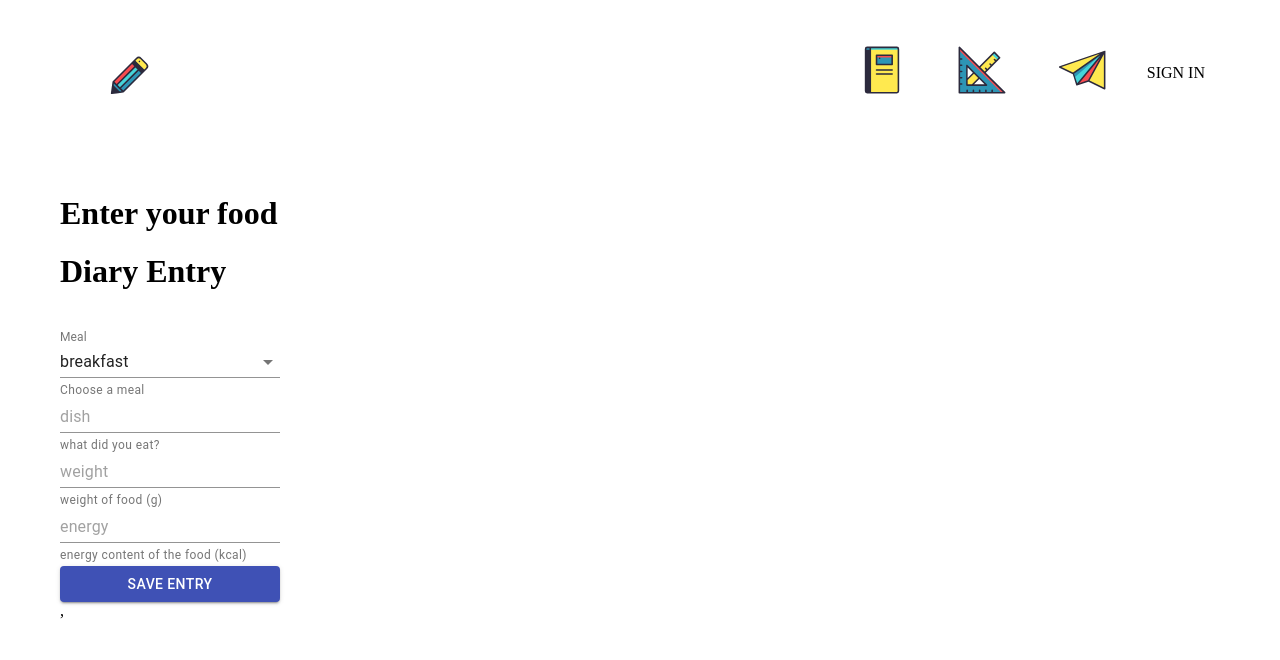
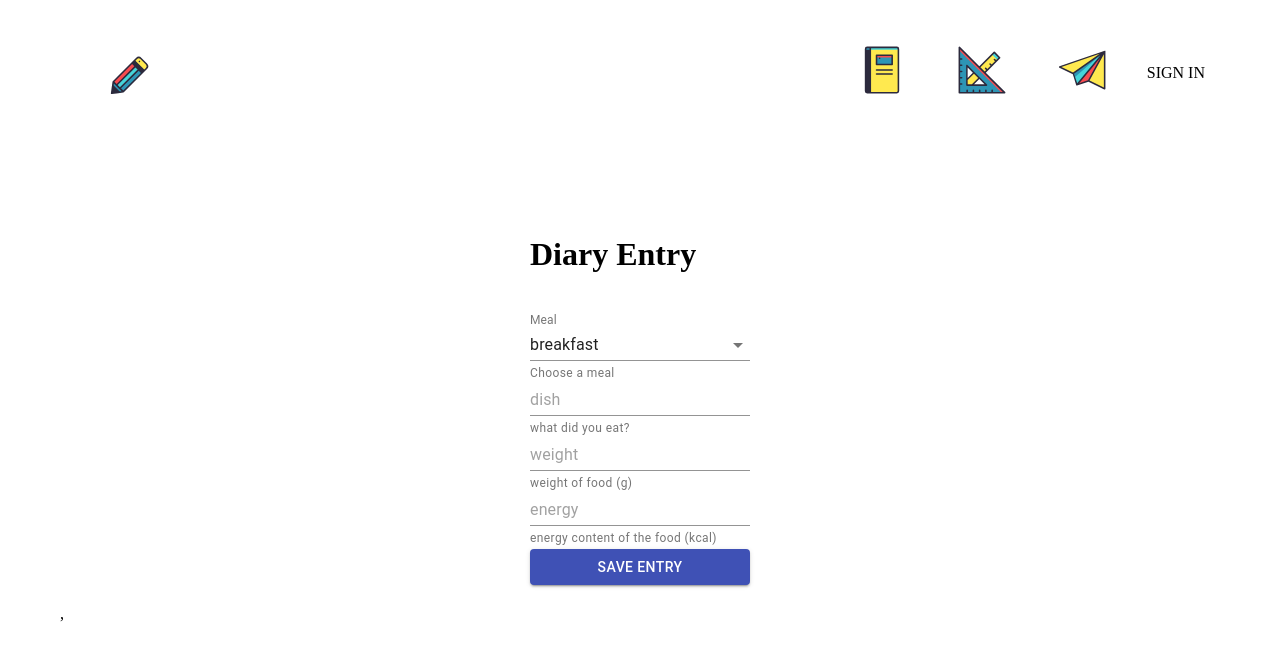
Before and after one commit to DavidAtMollimers/food-diary, a React (Create React App) app: page /entry in a window 1280 px wide. Shown: the top 660 px of the page. Built offline with nearby package versions, Linux system fonts and the light colour scheme.

Commit message:
Center the diary entry form

```diff
--- a/src/pages/entry/entry.page.jsx
+++ b/src/pages/entry/entry.page.jsx
@@ -4,7 +4,6 @@ import DiaryEntry from '../../components/diary-entry/diary-entry.component';
 
 const Entry = () => (
     <div className='diary-entry'>
-        <h1>Enter your food</h1>
         <DiaryEntry/>
     </div>
 
--- a/src/pages/entry/entry.styles.scss
+++ b/src/pages/entry/entry.styles.scss
@@ -0,0 +1,6 @@
+.diary-entry {
+    display: flex;
+    flex-direction: column;
+    align-items: center;
+    padding: 20px 80px;
+}
```
Also changed, not shown: 1 other file (tests, documents, lock files or other folders).
